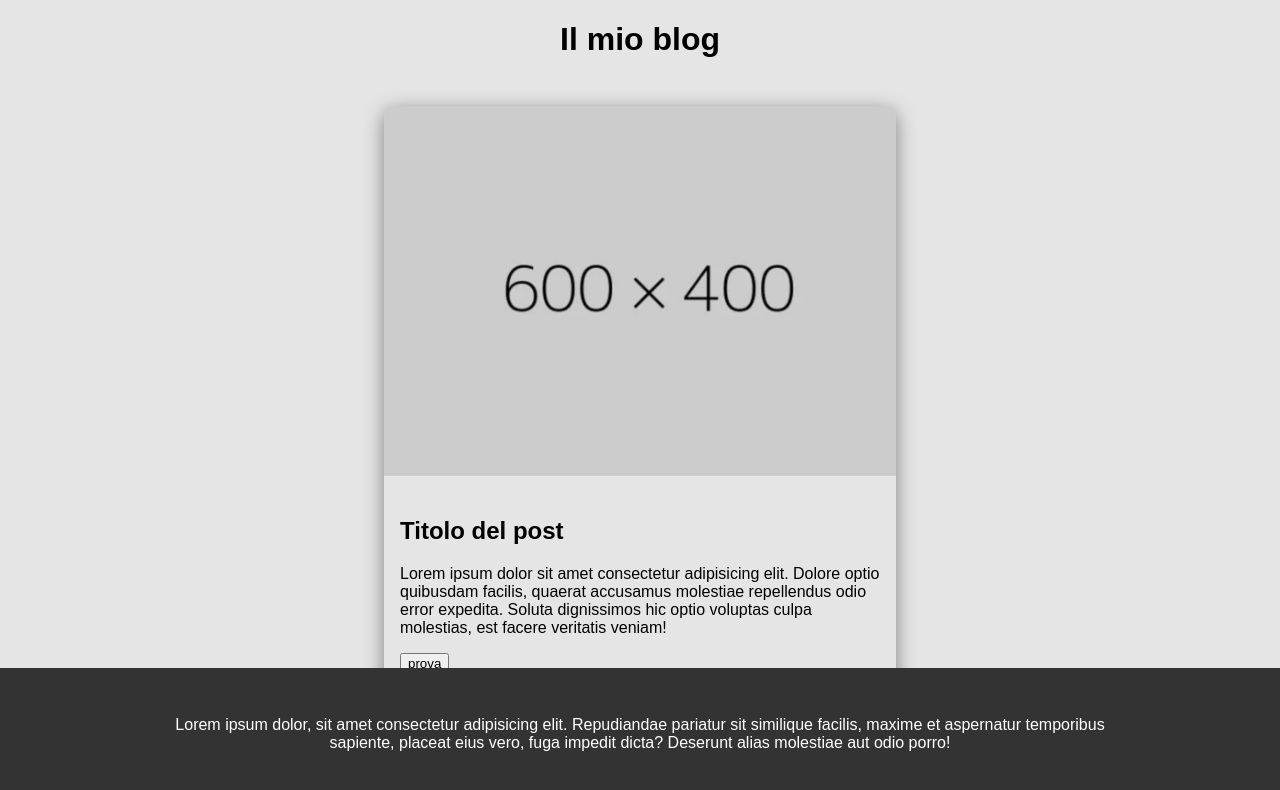
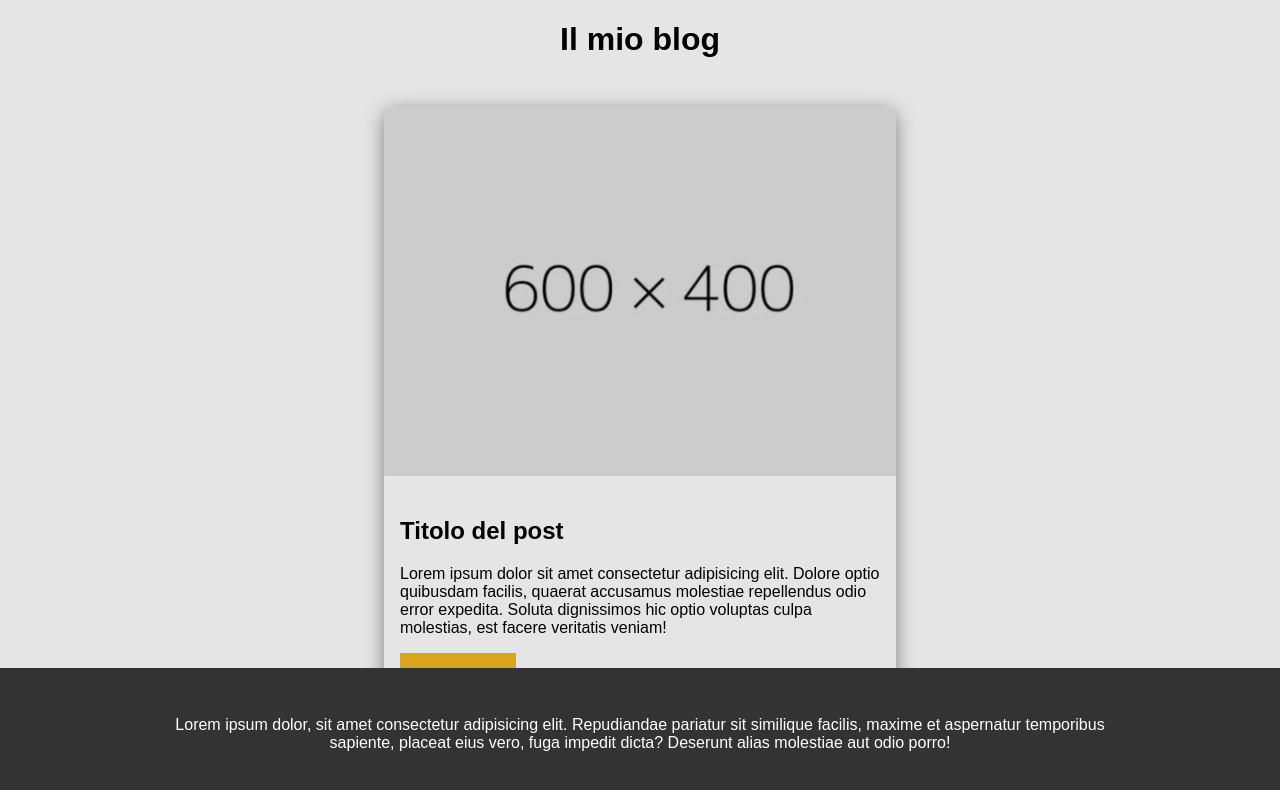
Before and after one commit to Mattia-Carbonera/react-components, a React (Vite) app: page / in a window 1280 px wide. Shown: the top 790 px of the page. Built offline with nearby package versions, Linux system fonts and the light colour scheme.

Commit message:
add button component

```diff
--- a/src/components/button/button.jsx
+++ b/src/components/button/button.jsx
@@ -0,0 +1,7 @@
+import style from "./button.module.css";
+
+function Button() {
+  return <button>LEGGI DI PIU</button>;
+}
+
+export default Button;
--- /dev/null
+++ b/src/components/button/button.module.css
@@ -0,0 +1,7 @@
+button {
+  border: 0px;
+  padding: 1rem;
+
+  background-color: #daa41f;
+  color: white;
+}
--- a/src/components/main/main.jsx
+++ b/src/components/main/main.jsx
@@ -1,4 +1,5 @@
 import style from "./main.module.css";
+import Button from "../button/button";
 import defaultImage from "../../assets/img/card-image.png";
 
 function Main() {
@@ -17,7 +18,7 @@ function Main() {
             molestias, est facere veritatis veniam!
           </p>
           <div className="button">
-            <button>prova</button>
+            <Button />
           </div>
         </div>
       </div>
```
